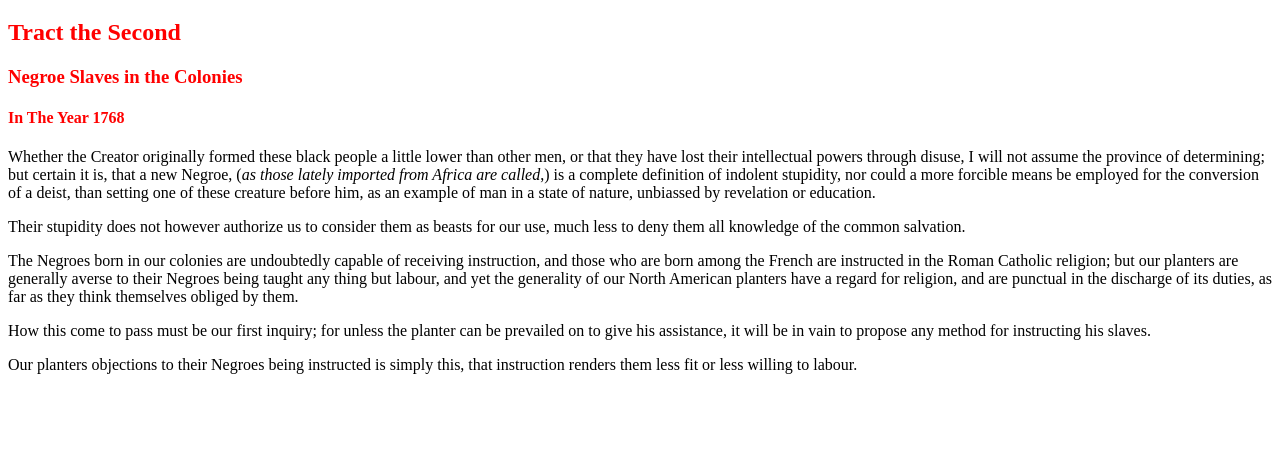
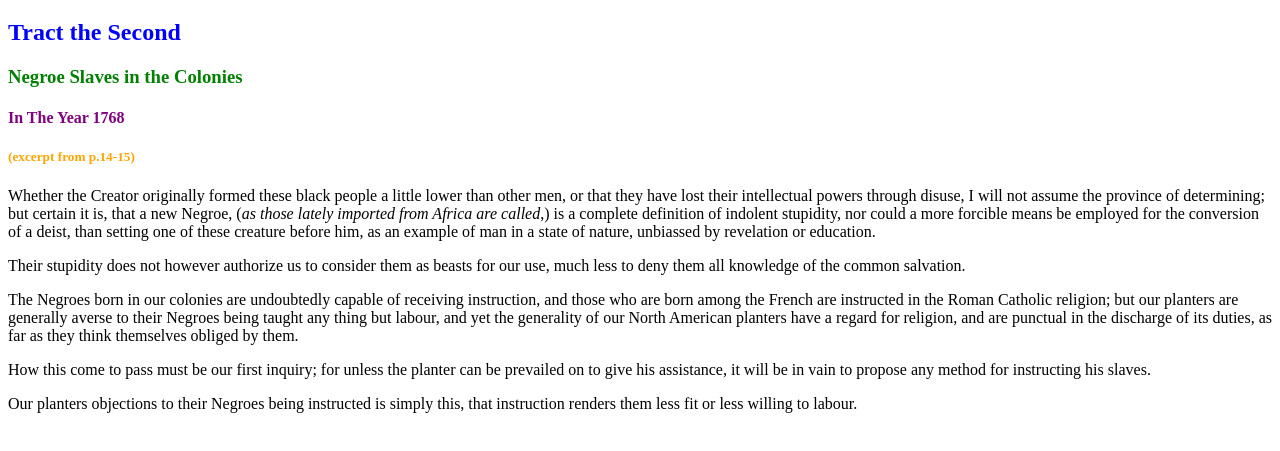
Before and after one commit to ShaakiraTS/HelloWorld, a plain HTML site: page index.html in a window 1280 px wide. Shown: the part 61-512 px from the top of the page. Drawn offline with Linux system fonts and the light colour scheme; a script that the page names is missing.

Commit message:
Create index.html

```diff
--- a/index.html
+++ b/index.html
@@ -6,9 +6,10 @@
     </head>
         <body>
             <h1 style="color:red;">William Knox's Three Tracts</h1>
-            <h2 style="color:red;">Tract the Second</h2>
-            <h3 style="color:red;">Negroe Slaves in the Colonies</h3>
-            <h4 style="color:red;">In The Year 1768</h4>
+            <h2 style="color:blue;">Tract the Second</h2>
+            <h3 style="color:green;">Negroe Slaves in the Colonies</h3>
+            <h4 style="color:purple;">In The Year 1768</h4>
+            <h5 style="color:orange;">(excerpt from p.14-15)</h5>
           <p>Whether the Creator originally formed these black people a little lower than other men, or that they have lost their intellectual powers through disuse, I will not assume the province of determining; but certain it is, that a new Negroe, (<i>as those lately imported from Africa are called</i>,) is a complete definition of indolent stupidity, nor could a more forcible means be employed for the conversion of a deist, than setting one of these creature before him, as an example of man in a state of nature, unbiassed by revelation or education.</p>
           <p>Their stupidity does not however authorize us to consider them as beasts for our use, much less to deny them all knowledge of the common salvation.</p>
           <p>The Negroes born in our colonies are undoubtedly capable of receiving instruction, and those who are born among the French are instructed in the Roman Catholic religion; but our planters are generally averse to their Negroes being taught any thing but labour, and yet the generality of our North American planters have a regard for religion, and are punctual in the discharge of its duties, as far as they think themselves obliged by them.</p>
```
